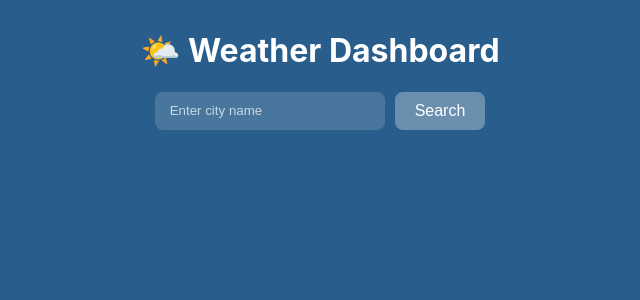
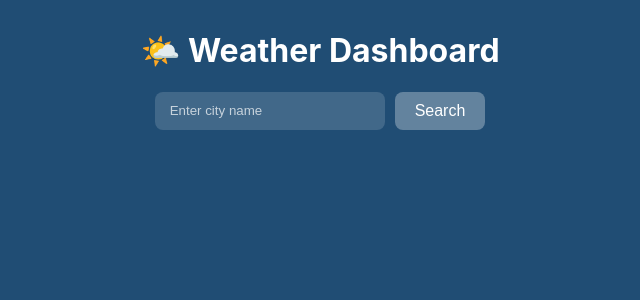
Before and after one commit to liyanti/weatherapp, a React (Create React App) app: page / in a window 1280 px wide. Shown: the top 300 px of the page, without its empty margins (320-960 px from the left). Built offline with nearby package versions, Linux system fonts and the light colour scheme.

Commit message:
update style di App.css

```diff
--- a/src/App.css
+++ b/src/App.css
@@ -1,10 +1,9 @@
 .default-bg{
-  background: #295e8c;
-  color: black;
+  background: #204d74;
 }
 
 .day-bg{
-  background: linear-gradient(to bottom right,  #69a0ee, #eeeb3e);
+  background: linear-gradient(to bottom right,  #5ca2df, #0368ff);
 }
 
 .night-bg{
```
